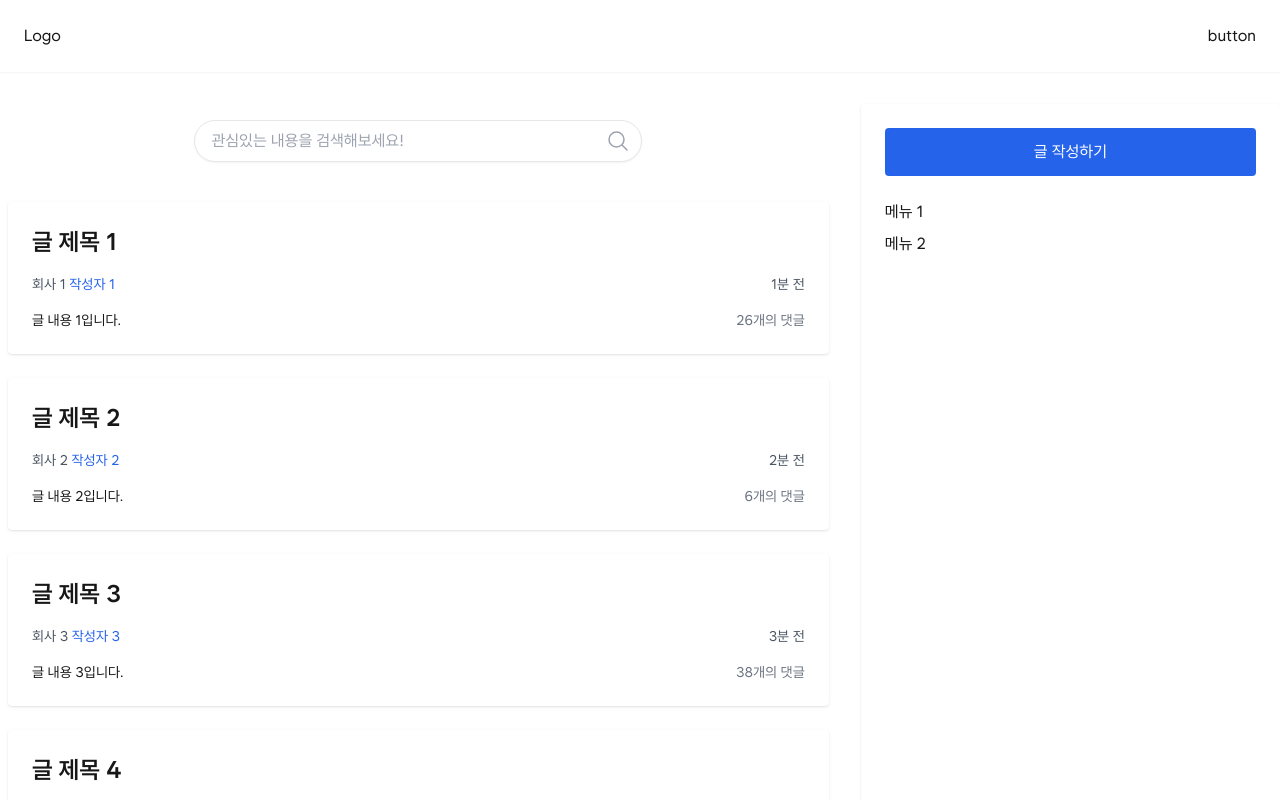
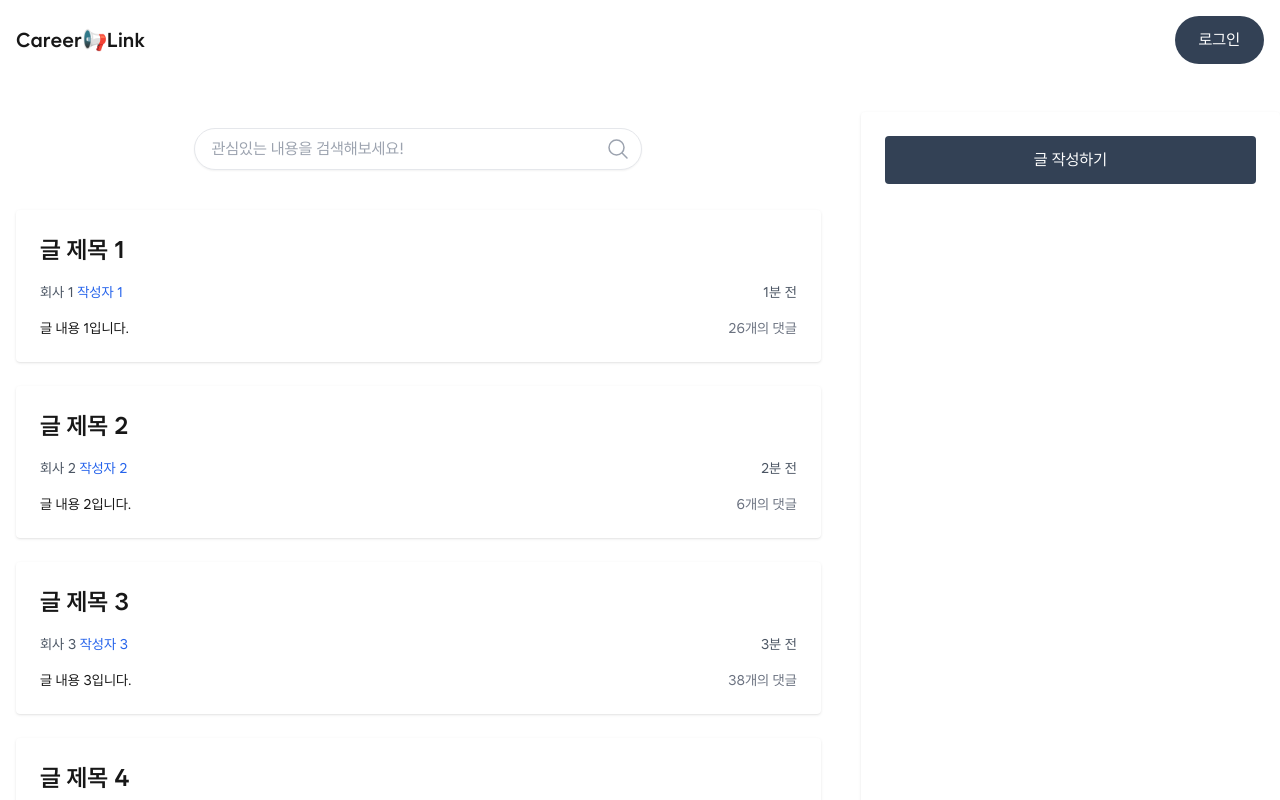
Before and after one commit to srchae/career-link, a Next.js app: page / in a window 1280 px wide. Shown: the top 800 px of the page. Built offline with nearby package versions, Linux system fonts and the light colour scheme.

Commit message:
💄 Style: layout 컴포넌트 수정

```diff
--- a/src/components/layout/Header.tsx
+++ b/src/components/layout/Header.tsx
@@ -4,14 +4,18 @@ import { FullScreenContainer } from "./FullScreenContainer";
 
 export default function Header() {
   return (
-    <header className="p-6 shadow-sm sticky top-0 z-10 bg-background">
+    <header className="w-full z-10 p-4 sticky top-0  bg-white">
       <FullScreenContainer>
         <nav className="flex w-full justify-between items-center">
           <Link href="/">
-            <p>Logo</p>
+            <p className="text-xl font-semibold">
+              Career<span className="text-lime-500">📢</span>Link
+            </p>
           </Link>
           <section className="flex items-center gap-5">
-            <div className="flex gap-4 items-center">button</div>
+            <button className="flex gap-4 items-center bg-[#334155] text-white p-3 px-6 rounded-3xl">
+              로그인
+            </button>
           </section>
         </nav>
       </FullScreenContainer>
--- a/src/components/layout/PostCard.tsx
+++ b/src/components/layout/PostCard.tsx
@@ -7,7 +7,7 @@ export const PostCard = ({
   comments,
 }: any) => {
   return (
-    <div className="p-6 bg-white rounded shadow flex flex-col gap-4">
+    <div className="p-6 mx-2 bg-white rounded shadow flex flex-col gap-4">
       <p className="font-semibold text-2xl">{title}</p>
       <div className="text-gray-600 text-sm w-full flex justify-between">
         <div>
--- a/src/components/layout/Sidebar.tsx
+++ b/src/components/layout/Sidebar.tsx
@@ -1,13 +1,19 @@
+"use client";
+
+import Link from "next/link";
+
 export const Sidebar = () => {
   return (
     <aside className="w-1/3 bg-white p-6 rounded shadow space-y-6">
-      <button className="w-full p-3 bg-blue-600 text-white rounded hover:bg-blue-700">
-        글 작성하기
-      </button>
-      <ul className="space-y-2">
+      <Link href={"/post"}>
+        <button className="w-full p-3 bg-[#334155] text-white rounded hover:bg-[#1e293b]">
+          글 작성하기
+        </button>
+      </Link>
+      {/* <ul className="space-y-2">
         <li className="flex items-center">메뉴 1</li>
         <li className="flex items-center">메뉴 2</li>
-      </ul>
+      </ul> */}
     </aside>
   );
 };
```
